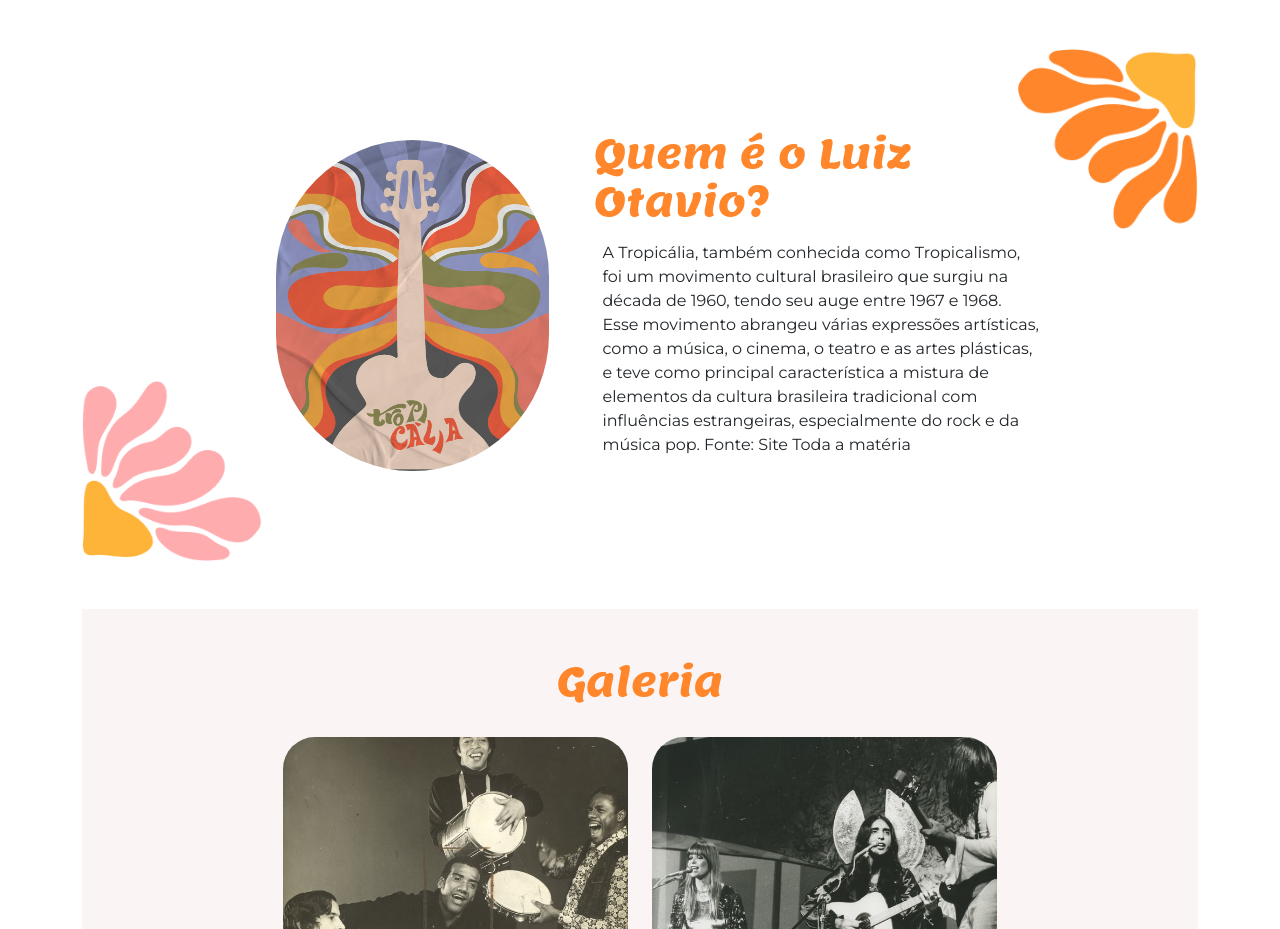
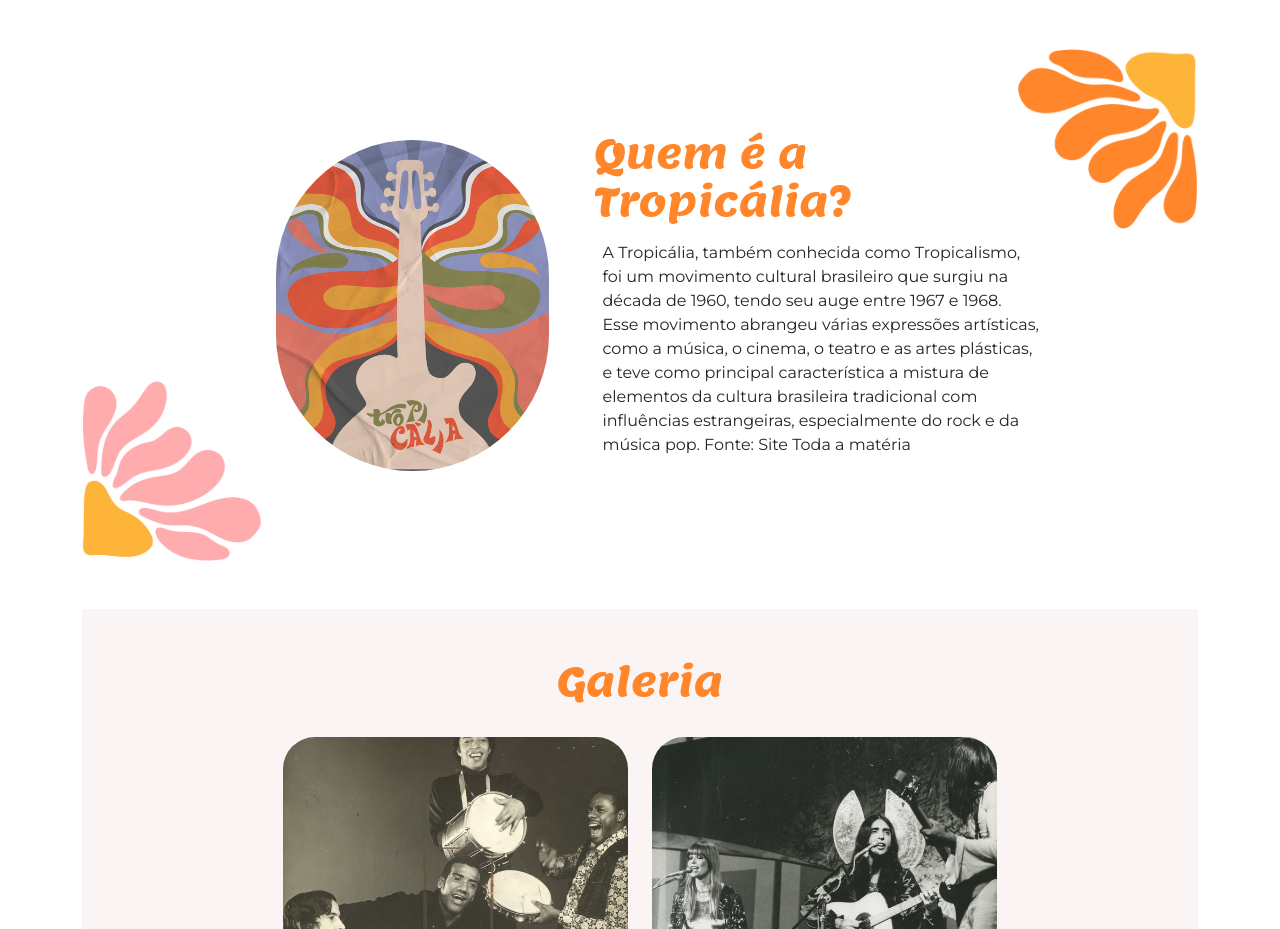
Before and after one commit to Luiz00666/site, a plain HTML site: page index.html in a window 1280 px wide. Shown: the part 960-1889 px from the top of the page. Drawn offline with nearby package versions, Linux system fonts and the light colour scheme.

Commit message:
index.html

```diff
--- a/index.html
+++ b/index.html
@@ -57,7 +57,7 @@
                     <img src="img/image (1).png" class="rounded-pill" width="273" height="331" loading="lazy">
                 </div>
                 <div class="col-5">
-                    <h2>Quem é o Luiz Otavio?</h2>
+                    <h2>Quem é a Tropicália?</h2>
                     <p class="p-2">A Tropicália, também conhecida como Tropicalismo, foi um movimento cultural
                         brasileiro que surgiu na década de 1960, tendo seu auge entre 1967 e 1968. Esse movimento
                         abrangeu várias expressões artísticas, como a música, o cinema, o teatro e as artes plásticas, e
```
